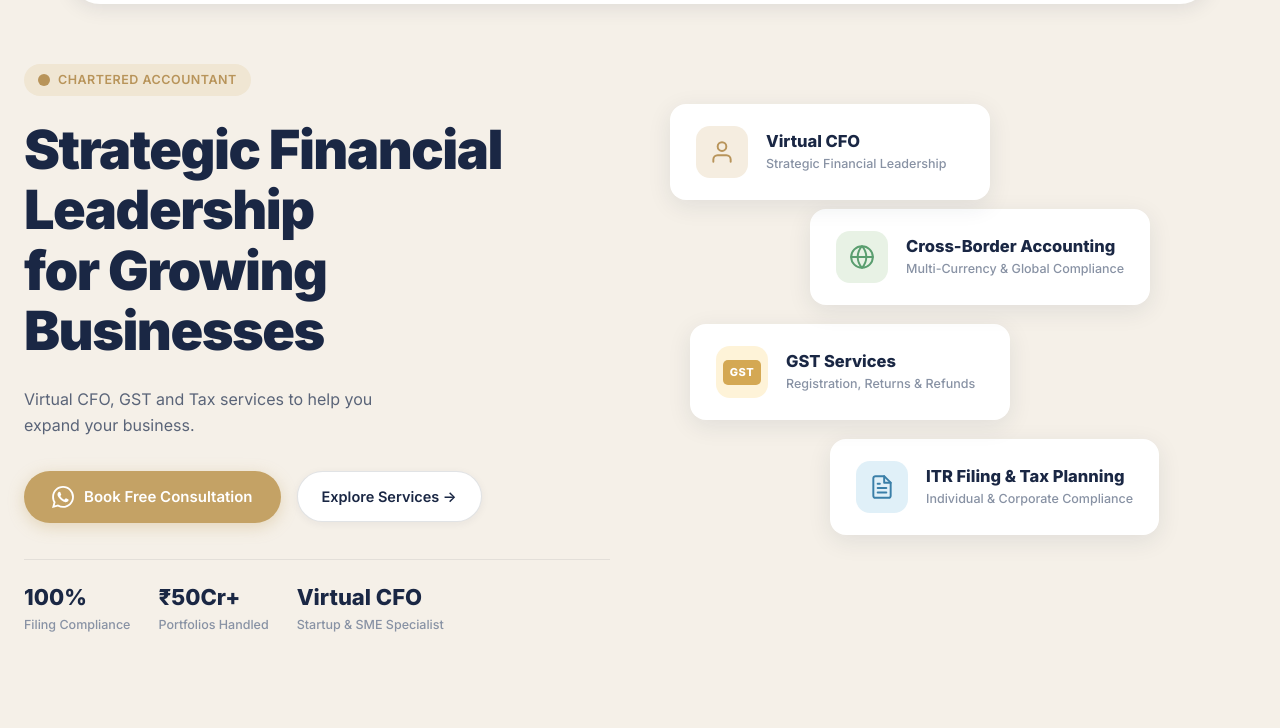
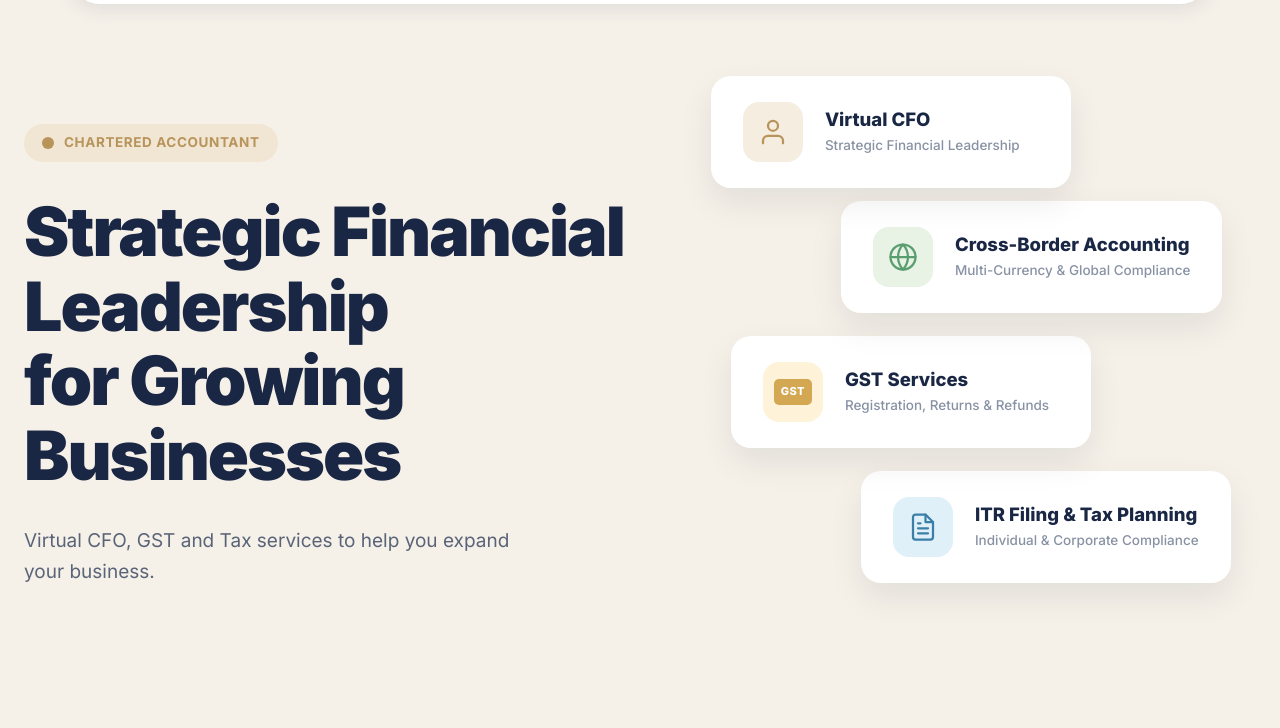
Before and after one commit to GamingGx007/kangana-sharma-ca-website, a plain HTML site: page index.html in a window 1280 px wide. Shown: the part 72-800 px from the top of the page. Drawn offline with Linux system fonts and the light colour scheme.

Commit message:
Keep clean original hero layout and scale up typography and service cards

```diff
--- a/css/style.css
+++ b/css/style.css
@@ -227,17 +227,17 @@ img {
 
 /* ===== HERO SECTION ===== */
 .hero {
-  min-height: auto;
+  min-height: calc(100vh - 88px);
   display: flex;
   align-items: center;
-  padding: 40px 24px 50px;
+  padding: 60px 24px 80px;
   max-width: 1540px;
   margin: 0 auto;
 }
 
 .hero-inner {
   display: grid;
-  grid-template-columns: 1fr 1fr;
+  grid-template-columns: 1.15fr 1fr;
   gap: 60px;
   align-items: center;
   width: 100%;
@@ -246,37 +246,37 @@ img {
 .hero-left {
   display: flex;
   flex-direction: column;
-  gap: 24px;
+  gap: 32px;
 }
 
 .hero-tag {
   display: inline-flex;
   align-items: center;
-  gap: 8px;
+  gap: 10px;
   background: var(--gold-bg);
   color: var(--gold);
-  font-size: 12.5px;
-  font-weight: 600;
-  padding: 6px 14px;
+  font-size: 13.5px;
+  font-weight: 700;
+  padding: 8px 18px;
   border-radius: var(--radius-full);
-  letter-spacing: 0.5px;
+  letter-spacing: 0.6px;
   text-transform: uppercase;
   width: fit-content;
 }
 
 .hero-h1 {
-  font-size: clamp(38px, 5vw, 54px);
+  font-size: clamp(44px, 5.5vw, 68px);
   font-weight: 900;
   color: var(--navy);
-  line-height: 1.12;
-  letter-spacing: -1.5px;
+  line-height: 1.1;
+  letter-spacing: -2px;
 }
 
 .hero-sub {
-  font-size: 16px;
+  font-size: 19px;
   color: var(--text-body);
   line-height: 1.65;
-  max-width: 380px;
+  max-width: 520px;
 }
 
 .btn-whatsapp {
@@ -309,7 +309,7 @@ img {
 /* ===== HERO RIGHT — STAGGERED CARDS ===== */
 .hero-right {
   position: relative;
-  height: 490px;
+  height: 560px;
 }
 
 .service-cards-stack {
@@ -321,13 +321,13 @@ img {
 .scard {
   position: absolute;
   background: var(--white);
-  border-radius: var(--radius-md);
-  box-shadow: var(--shadow-card);
-  padding: 22px 26px;
+  border-radius: 20px;
+  box-shadow: 0 14px 34px rgba(13, 27, 42, 0.08);
+  padding: 26px 32px;
   display: flex;
   align-items: center;
-  gap: 18px;
-  min-width: 320px;
+  gap: 22px;
+  min-width: 360px;
   transition: transform 0.3s ease, box-shadow 0.3s ease;
   cursor: default;
 }
@@ -338,9 +338,9 @@ img {
 }
 
 .scard-icon {
-  width: 52px;
-  height: 52px;
-  border-radius: 14px;
+  width: 60px;
+  height: 60px;
+  border-radius: 16px;
   display: flex;
   align-items: center;
   justify-content: center;
@@ -348,8 +348,8 @@ img {
 }
 
 .scard-icon svg {
-  width: 26px;
-  height: 26px;
+  width: 30px;
+  height: 30px;
 }
 
 .scard-text {
@@ -358,17 +358,17 @@ img {
 }
 
 .scard-title {
-  font-size: 16.5px;
+  font-size: 18.5px;
   font-weight: 800;
   color: var(--navy);
   line-height: 1.25;
 }
 
 .scard-sub {
-  font-size: 12.5px;
+  font-size: 13.5px;
   color: var(--text-muted);
   font-weight: 500;
-  margin-top: 3px;
+  margin-top: 4px;
 }
 
 /* Card positions — staggered diagonal */
@@ -379,20 +379,20 @@ img {
 }
 
 .scard-2 {
-  top: 105px;
-  left: 140px;
+  top: 125px;
+  left: 130px;
   z-index: 3;
 }
 
 .scard-3 {
-  top: 220px;
+  top: 260px;
   left: 20px;
   z-index: 2;
 }
 
 .scard-4 {
-  top: 335px;
-  left: 160px;
+  top: 395px;
+  left: 150px;
   z-index: 1;
 }
 
--- a/index.html
+++ b/index.html
@@ -164,39 +164,6 @@
           <p class="hero-sub fade-up fade-up-d2">
             Virtual CFO, GST and Tax services to help you expand your business.
           </p>
-
-          <div class="hero-cta-group fade-up fade-up-d3" style="display:flex; align-items:center; gap:16px; flex-wrap:wrap; margin-top:8px;">
-            <a
-              href="https://wa.me/919284705515?text=Hi%20CA%20Kangana%20Sharma%2C%20I%27d%20like%20to%20book%20a%20free%20consultation."
-              class="btn-whatsapp"
-              target="_blank"
-              rel="noopener noreferrer"
-              id="hero-whatsapp-btn"
-            >
-              <svg viewBox="0 0 24 24" fill="currentColor">
-                <path d="M17.472 14.382c-.297-.149-1.758-.867-2.03-.967-.273-.099-.471-.148-.67.15-.197.297-.767.966-.94 1.164-.173.199-.347.223-.644.075-.297-.15-1.255-.463-2.39-1.475-.883-.788-1.48-1.761-1.653-2.059-.173-.297-.018-.458.13-.606.134-.133.298-.347.446-.52.149-.174.198-.298.298-.497.099-.198.05-.371-.025-.52-.075-.149-.669-1.612-.916-2.207-.242-.579-.487-.5-.669-.51-.173-.008-.371-.01-.57-.01-.198 0-.52.074-.792.372-.272.297-1.04 1.016-1.04 2.479 0 1.462 1.065 2.875 1.213 3.074.149.198 2.096 3.2 5.077 4.487.709.306 1.262.489 1.694.625.712.227 1.36.195 1.871.118.571-.085 1.758-.719 2.006-1.413.248-.694.248-1.289.173-1.413-.074-.124-.272-.198-.57-.347m-5.421 7.403h-.004a9.87 9.87 0 0 1-5.031-1.378l-.361-.214-3.741.982.998-3.648-.235-.374a9.86 9.86 0 0 1-1.51-5.26c.001-5.45 4.436-9.884 9.888-9.884 2.64 0 5.122 1.03 6.988 2.898a9.825 9.825 0 0 1 2.893 6.994c-.003 5.45-4.437 9.884-9.885 9.884m8.413-18.297A11.815 11.815 0 0 0 12.05 0C5.495 0 .16 5.335.157 11.892c0 2.096.547 4.142 1.588 5.945L.057 24l6.305-1.654a11.882 11.882 0 0 0 5.683 1.448h.005c6.554 0 11.89-5.335 11.893-11.893a11.821 11.821 0 0 0-3.48-8.413z"/>
-              </svg>
-              Book Free Consultation
-            </a>
-            <a href="services.html" class="btn-secondary" style="display:inline-flex; align-items:center; padding:13px 24px; border-radius:var(--radius-full); font-size:14.5px; font-weight:600; color:var(--navy); background:var(--white); border:1.5px solid rgba(13,27,42,0.12); box-shadow:var(--shadow-sm); transition:all 0.2s;">
-              Explore Services →
-            </a>
-          </div>
-
-          <div class="hero-stats-strip fade-up fade-up-d3" style="display:flex; gap:28px; margin-top:12px; padding-top:20px; border-top:1px solid rgba(13,27,42,0.08);">
-            <div>
-              <div style="font-size:22px; font-weight:800; color:var(--navy);">100%</div>
-              <div style="font-size:12.5px; color:var(--text-muted); font-weight:500;">Filing Compliance</div>
-            </div>
-            <div>
-              <div style="font-size:22px; font-weight:800; color:var(--navy);">₹50Cr+</div>
-              <div style="font-size:12.5px; color:var(--text-muted); font-weight:500;">Portfolios Handled</div>
-            </div>
-            <div>
-              <div style="font-size:22px; font-weight:800; color:var(--navy);">Virtual CFO</div>
-              <div style="font-size:12.5px; color:var(--text-muted); font-weight:500;">Startup & SME Specialist</div>
-            </div>
-          </div>
         </div>
 
         <!-- Right — staggered service cards -->
```
